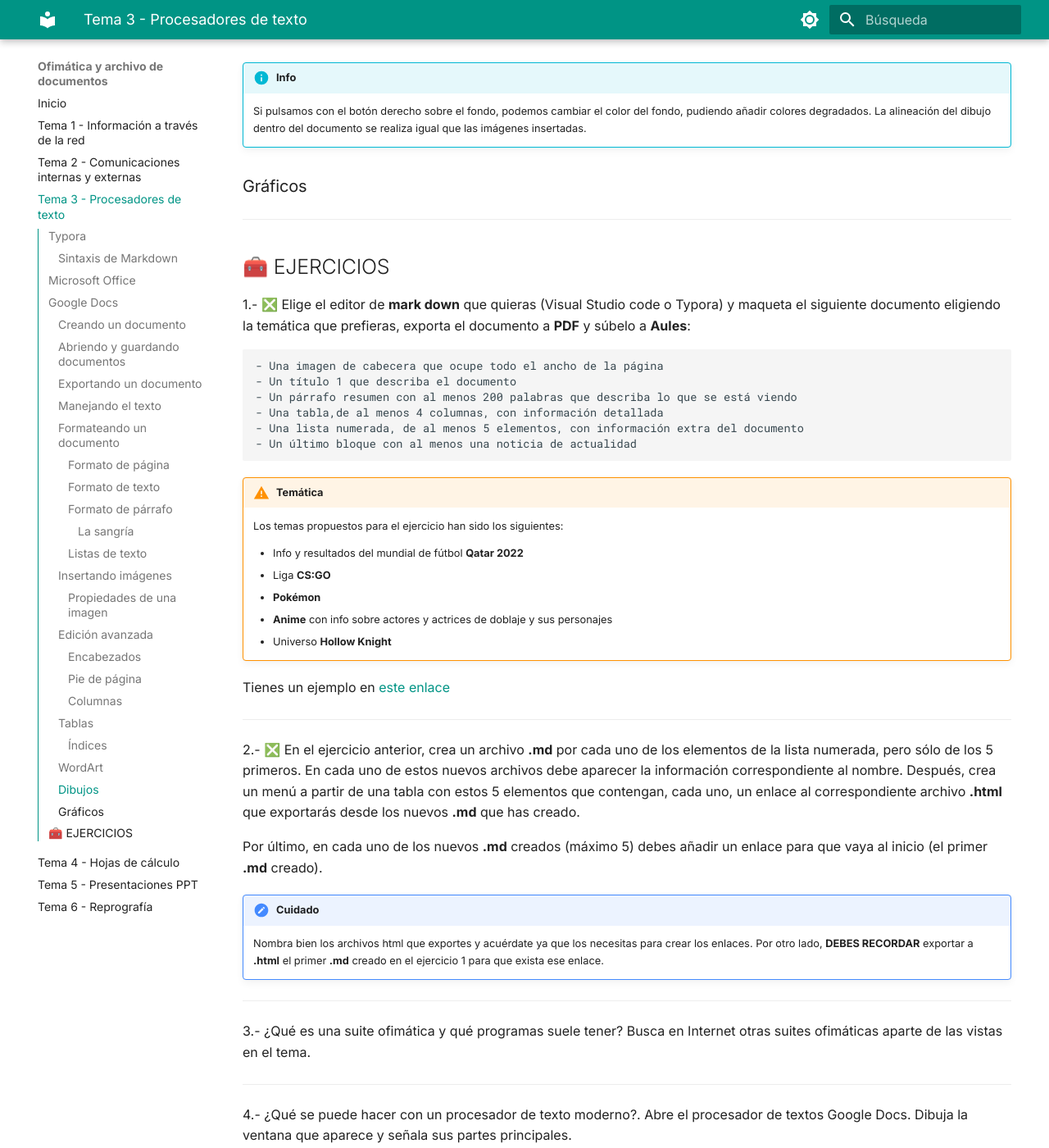
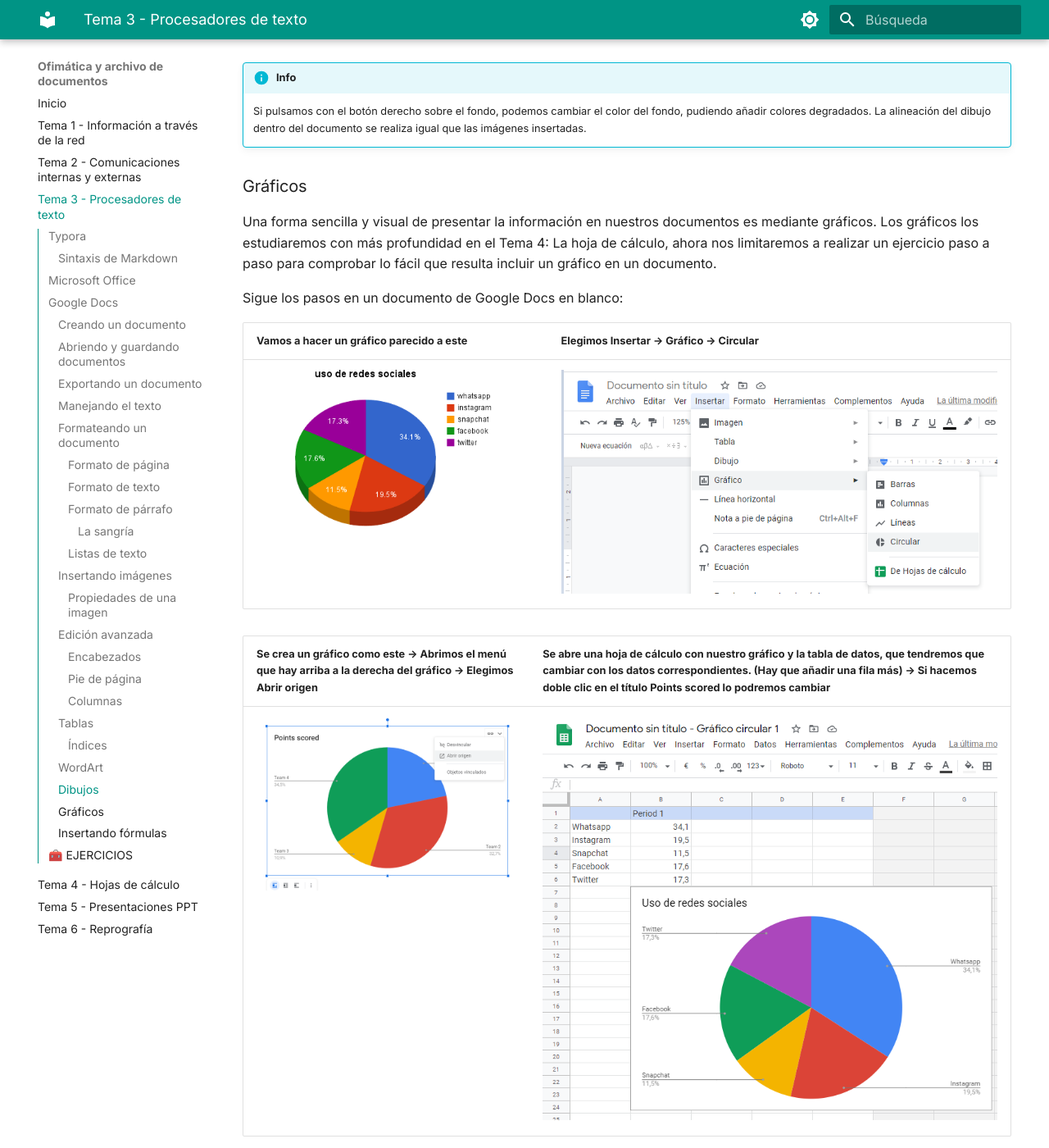
Before and after one commit to lalemanf/ofimatica, an MkDocs documentation site: the page built from docs/03-procesadores.md, in a window 1280 px wide and 1400 px high, scrolled down 24417 px. Shown: the whole window at 82% size. Built offline with MkDocs 1.6.1 and Material for MkDocs 9.7.7, drawn with Linux system fonts in a browser that asks for light colours; some of the changed text lies outside the part shown.

Commit message:
nuevo contenido

```diff
--- a/docs/03-procesadores.md
+++ b/docs/03-procesadores.md
@@ -559,9 +559,29 @@
 
 ### Gráficos
 
+Una forma sencilla y visual de presentar la información en nuestros documentos es mediante gráficos. Los gráficos los estudiaremos con más profundidad en el Tema 4: La hoja de cálculo, ahora nos limitaremos a realizar un ejercicio paso a paso para comprobar lo fácil que resulta incluir un gráfico en un documento.
+
+Sigue los pasos en un documento de Google Docs en blanco:
+
+|Vamos a hacer un gráfico parecido a este|Elegimos Insertar -> Gráfico -> Circular|
+|-|-|
+|![](media/03-gdocs-32.png)|![](media/03-gdocs-33.png)|
+
+|Se crea un gráfico como este -> Abrimos el menú que hay arriba a la derecha del gráfico -> Elegimos Abrir origen | Se abre una hoja de cálculo con nuestro gráfico y la tabla de datos, que tendremos que cambiar con los datos correspondientes. (Hay que añadir una fila más) -> Si hacemos doble clic en el título Points scored lo podremos cambiar|
+|-|-|
+|![](media/03-gdocs-34.png)|![](media/03-gdocs-35.png)|
 
 
+|Volvemos a nuestro documento y pulsamos en el botón ACTUALIZAR|Ya tenemos el gráfico en nuestro documento con los datos correspondientes.|
+|-|-|
+|![](media/03-gdocs-36.png)|![](media/03-gdocs-37.png)|
 
+
+### Insertando fórmulas
+
+En ocasiones necesitamos escribir una fórmula o una expresión matemática y no suele quedar bien utilizando los caracteres normales. Google Docs dispone de un editor de fórmulas o ecuaciones ejecutando la opción Insertar -> Ecuación, nos aparece la barra de herramientas de ecuaciones que aunque parece simple, nos permite escribir cualquier tipo de expresión matemática.
+
+También podemos hacer visible la barra de herramientas de ecuaciones con la opción Ver -> Mostrar la barra de herramientas de ecuaciones del menú.
 
 
 
```
Also changed, not shown: docs/media/03-gdocs-32.png (added), docs/media/03-gdocs-33.png (added), docs/media/03-gdocs-34.png (added), docs/media/03-gdocs-35.png (added), docs/media/03-gdocs-36.png (added), docs/media/03-gdocs-37.png (added), site/03-procesadores/index.html, 1 other file.
